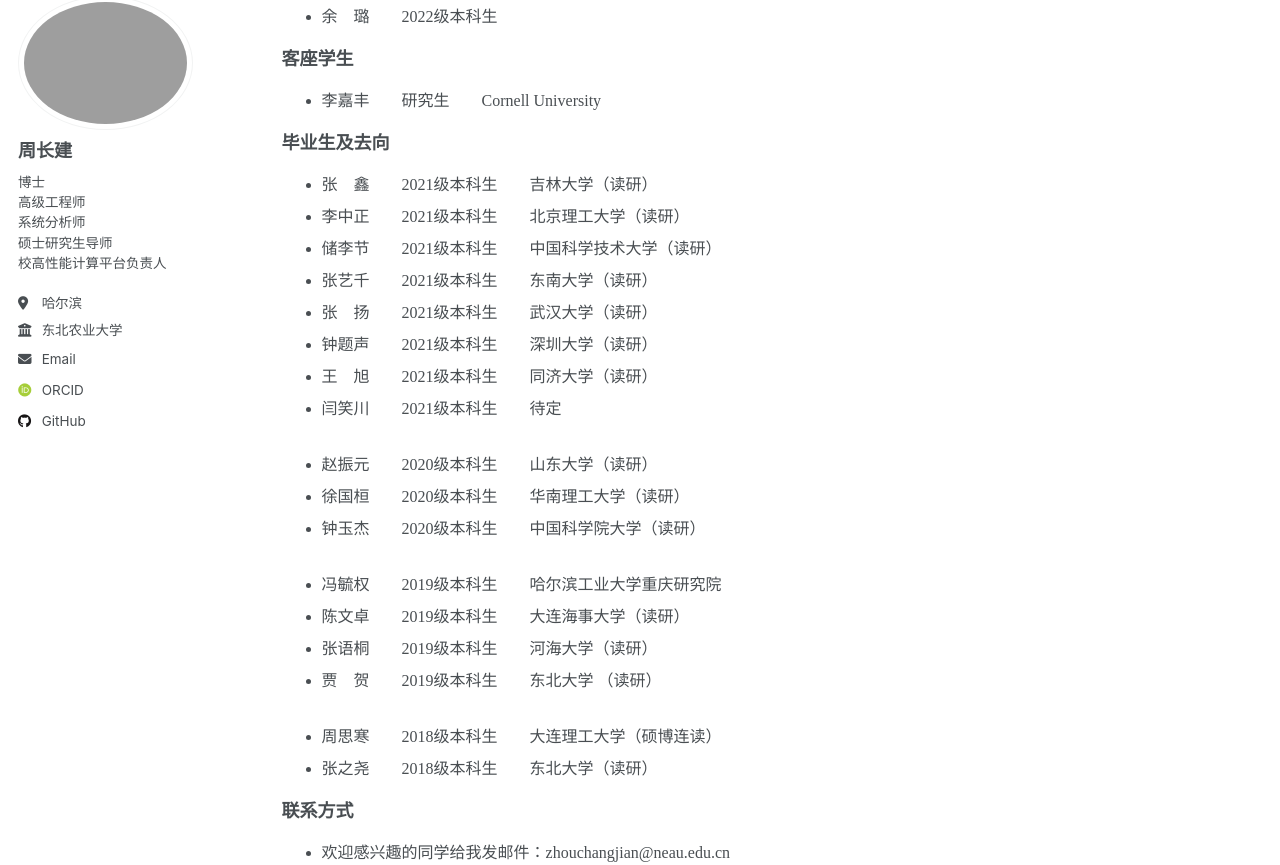
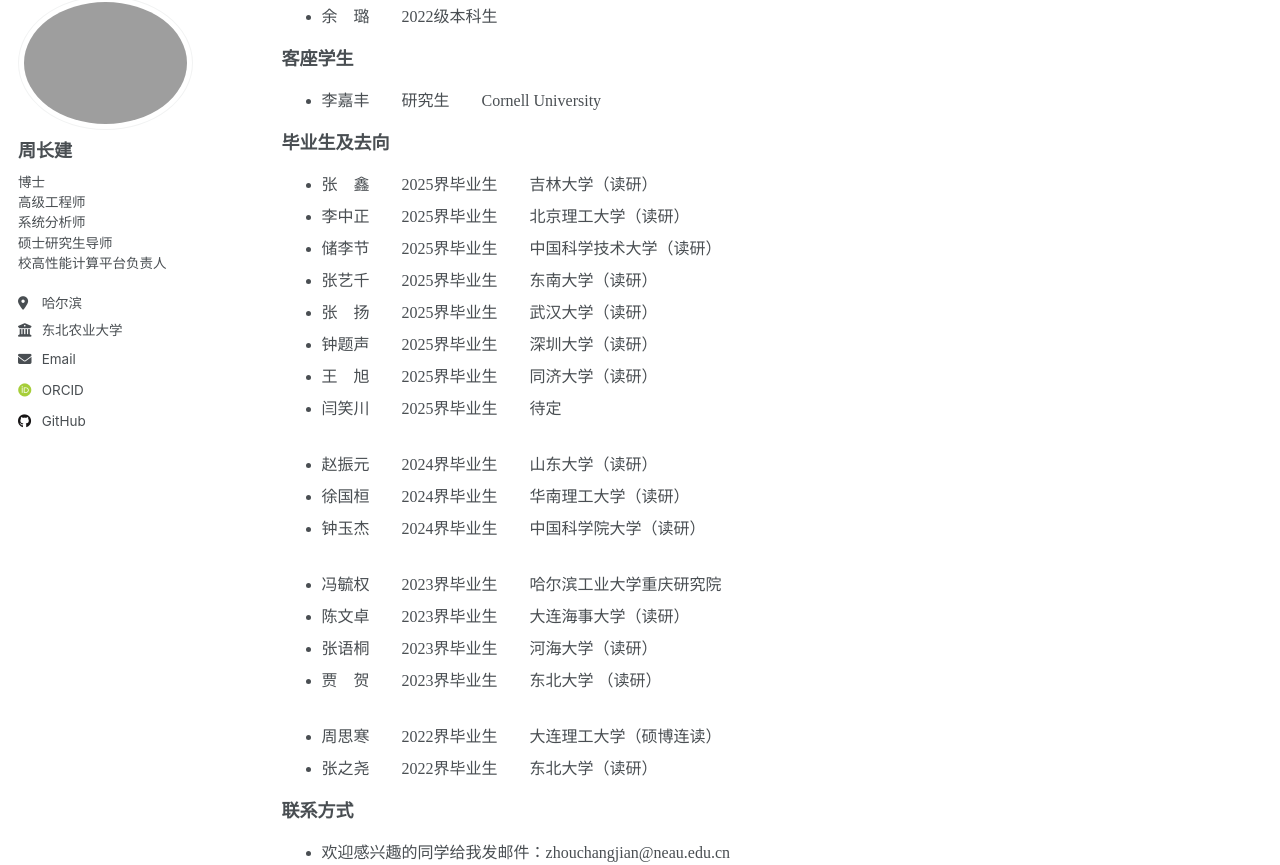
Before and after one commit to HPC-NEAU/zhoucj, a Jekyll site: the page built from _pages/teaching.md, in a window 1280 px wide and 1400 px high, scrolled down 691 px. Shown: the part 121-986 px from the top of the window. Built offline with Jekyll 4.4.1, drawn with Linux system fonts in a browser that asks for light colours; some web fonts are replaced.

Commit message:
Update teaching.md

```diff
--- a/_pages/teaching.md
+++ b/_pages/teaching.md
@@ -49,26 +49,26 @@ redirect_from:
 		<font face="微软雅黑" size=4><b>毕业生及去向</b></font>
 
 <ul>
-	<li>张&emsp;鑫&emsp;&emsp;2021级本科生&emsp;&emsp;吉林大学（读研）</li>
-	<li>李中正&emsp;&emsp;2021级本科生&emsp;&emsp;北京理工大学（读研）</li>
-	<li>储李节&emsp;&emsp;2021级本科生&emsp;&emsp;中国科学技术大学（读研）</li>
-	<li>张艺千&emsp;&emsp;2021级本科生&emsp;&emsp;东南大学（读研）</li>
-	<li>张&emsp;扬&emsp;&emsp;2021级本科生&emsp;&emsp;武汉大学（读研）</li>
-	<li>钟题声&emsp;&emsp;2021级本科生&emsp;&emsp;深圳大学（读研）</li>
-	<li>王&emsp;旭&emsp;&emsp;2021级本科生&emsp;&emsp;同济大学（读研）</li>
-	<li>闫笑川&emsp;&emsp;2021级本科生&emsp;&emsp;待定</li>
+	<li>张&emsp;鑫&emsp;&emsp;2025界毕业生&emsp;&emsp;吉林大学（读研）</li>
+	<li>李中正&emsp;&emsp;2025界毕业生&emsp;&emsp;北京理工大学（读研）</li>
+	<li>储李节&emsp;&emsp;2025界毕业生&emsp;&emsp;中国科学技术大学（读研）</li>
+	<li>张艺千&emsp;&emsp;2025界毕业生&emsp;&emsp;东南大学（读研）</li>
+	<li>张&emsp;扬&emsp;&emsp;2025界毕业生&emsp;&emsp;武汉大学（读研）</li>
+	<li>钟题声&emsp;&emsp;2025界毕业生&emsp;&emsp;深圳大学（读研）</li>
+	<li>王&emsp;旭&emsp;&emsp;2025界毕业生&emsp;&emsp;同济大学（读研）</li>
+	<li>闫笑川&emsp;&emsp;2025界毕业生&emsp;&emsp;待定</li>
 	<br>
-	<li>赵振元&emsp;&emsp;2020级本科生&emsp;&emsp;山东大学（读研）</li>
-	<li>徐国桓&emsp;&emsp;2020级本科生&emsp;&emsp;华南理工大学（读研）</li>
-	<li>钟玉杰&emsp;&emsp;2020级本科生&emsp;&emsp;中国科学院大学（读研）</li>
+	<li>赵振元&emsp;&emsp;2024界毕业生&emsp;&emsp;山东大学（读研）</li>
+	<li>徐国桓&emsp;&emsp;2024界毕业生&emsp;&emsp;华南理工大学（读研）</li>
+	<li>钟玉杰&emsp;&emsp;2024界毕业生&emsp;&emsp;中国科学院大学（读研）</li>
 	<br>
-	<li>冯毓权&emsp;&emsp;2019级本科生&emsp;&emsp;哈尔滨工业大学重庆研究院</li>
-	<li>陈文卓&emsp;&emsp;2019级本科生&emsp;&emsp;大连海事大学（读研）</li>
-	<li>张语桐&emsp;&emsp;2019级本科生&emsp;&emsp;河海大学（读研）</li>
-	<li>贾&emsp;贺&emsp;&emsp;2019级本科生&emsp;&emsp;东北大学 （读研）</li>
+	<li>冯毓权&emsp;&emsp;2023界毕业生&emsp;&emsp;哈尔滨工业大学重庆研究院</li>
+	<li>陈文卓&emsp;&emsp;2023界毕业生&emsp;&emsp;大连海事大学（读研）</li>
+	<li>张语桐&emsp;&emsp;2023界毕业生&emsp;&emsp;河海大学（读研）</li>
+	<li>贾&emsp;贺&emsp;&emsp;2023界毕业生&emsp;&emsp;东北大学 （读研）</li>
 	<br>
- 	<li>周思寒&emsp;&emsp;2018级本科生&emsp;&emsp;大连理工大学（硕博连读）</li>
-	<li>张之尧&emsp;&emsp;2018级本科生&emsp;&emsp;东北大学（读研）</li>
+ 	<li>周思寒&emsp;&emsp;2022界毕业生&emsp;&emsp;大连理工大学（硕博连读）</li>
+	<li>张之尧&emsp;&emsp;2022界毕业生&emsp;&emsp;东北大学（读研）</li>
 </ul>
 
 		<font face="微软雅黑" size=4><b>联系方式</b></font>
```
